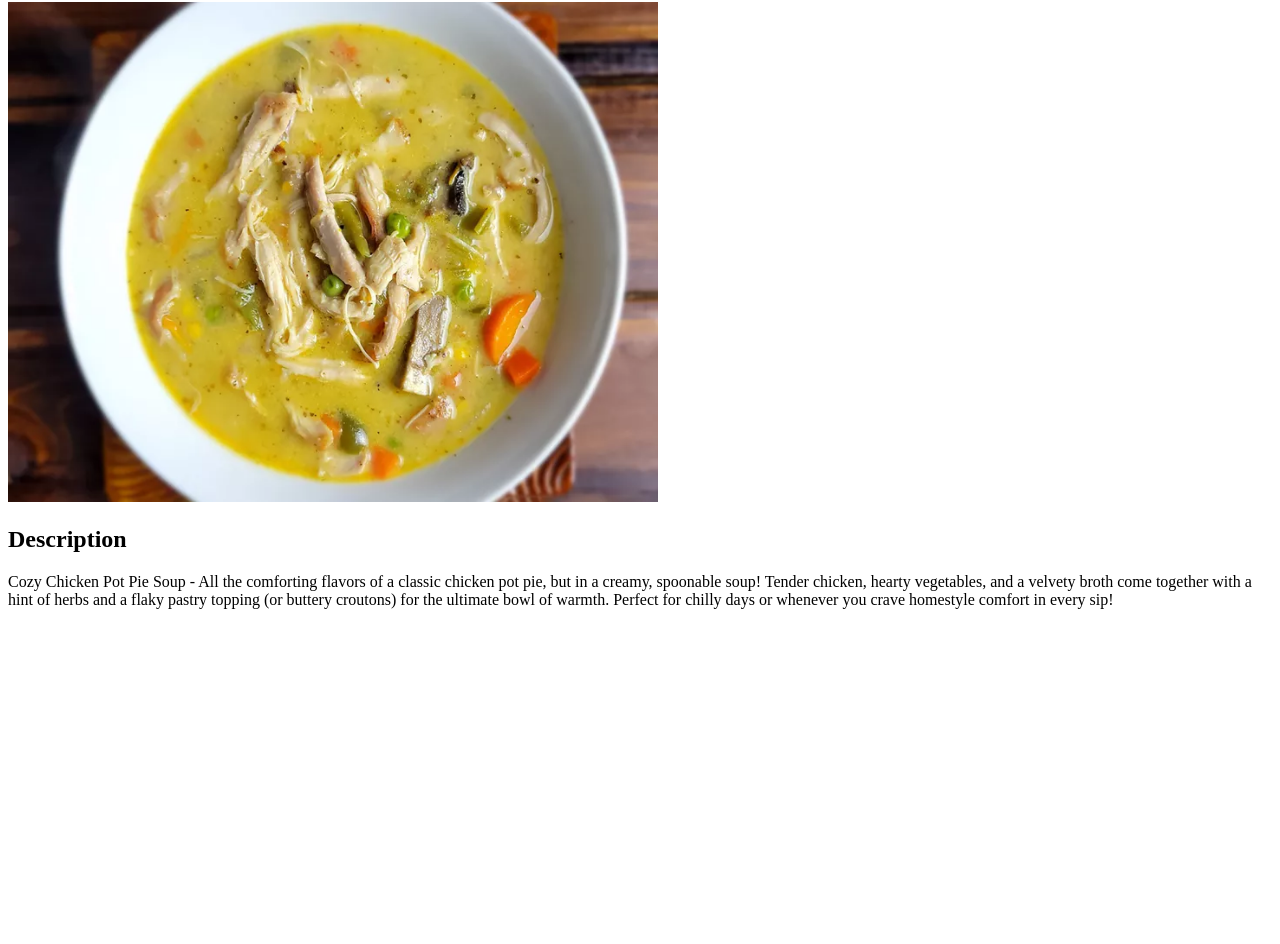
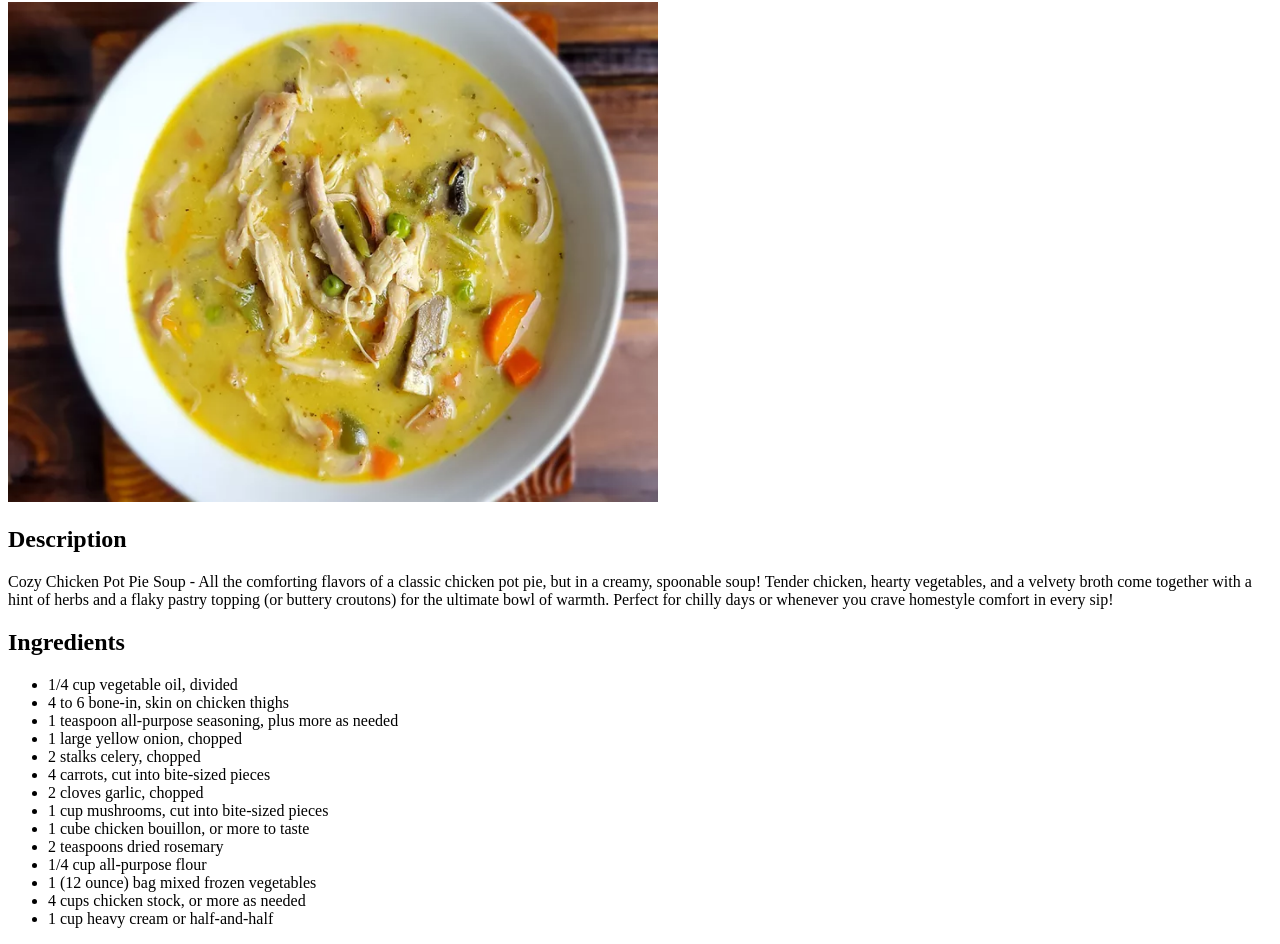
Before and after one commit to Exyrz/odin-recipes, a plain HTML site: page recipes/chicken-soup.html in a window 1280 px wide. Shown: the part 112-1056 px from the top of the page. Before the commit the page ends 800 px from the top, so only its background shows below. Drawn offline with Linux system fonts and the light colour scheme.

Commit message:
Add ingredients list

```diff
--- a/recipes/chicken-soup.html
+++ b/recipes/chicken-soup.html
@@ -13,6 +13,23 @@
         <img src="../images/chicken-soup/8600604_Chicken-Pot-Pie-Soup_Shelia-Johnson_4x3-5a2ff8adf5274bbd953ec86cd515c3eb.webp" alt="Photo of ready to eat chicken soup in a large white bowl" height="500" width="650">
         <h2>Description</h2>
         <p>Cozy Chicken Pot Pie Soup - All the comforting flavors of a classic chicken pot pie, but in a creamy, spoonable soup! Tender chicken, hearty vegetables, and a velvety broth come together with a hint of herbs and a flaky pastry topping (or buttery croutons) for the ultimate bowl of warmth. Perfect for chilly days or whenever you crave homestyle comfort in every sip!</p>
+        <h2>Ingredients</h2>
+        <ul>
+            <li>1/4 cup vegetable oil, divided</li>
+            <li>4 to 6 bone-in, skin on chicken thighs</li>
+            <li>1 teaspoon all-purpose seasoning, plus more as needed</li>
+            <li>1 large yellow onion, chopped</li>
+            <li>2 stalks celery, chopped</li>
+            <li>4 carrots, cut into bite-sized pieces</li>
+            <li>2 cloves garlic, chopped</li>
+            <li>1 cup mushrooms, cut into bite-sized pieces</li>
+            <li>1 cube chicken bouillon, or more to taste</li>
+            <li>2 teaspoons dried rosemary</li>
+            <li>1/4 cup all-purpose flour</li>
+            <li>1 (12 ounce) bag mixed frozen vegetables</li>
+            <li>4 cups chicken stock, or more as needed</li>
+            <li>1 cup heavy cream or half-and-half</li>
+        </ul>
     </body>
 
 </html>
```
